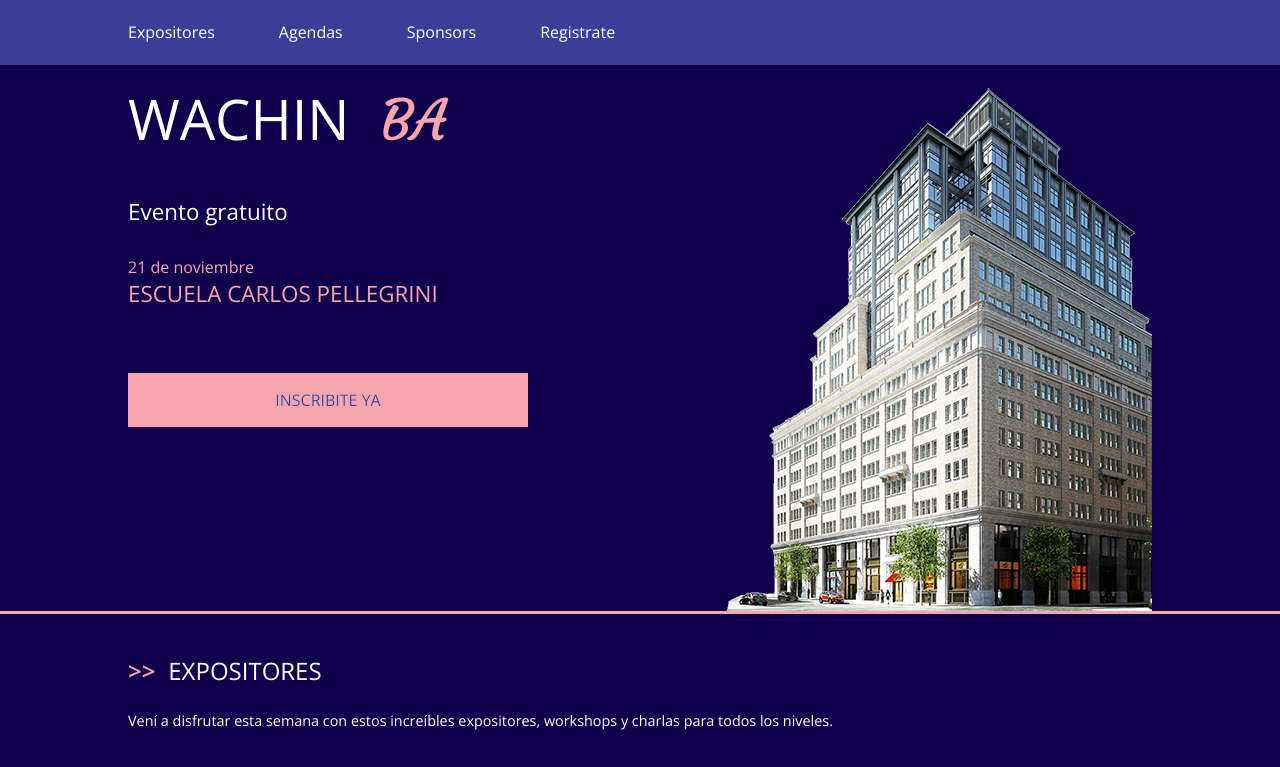
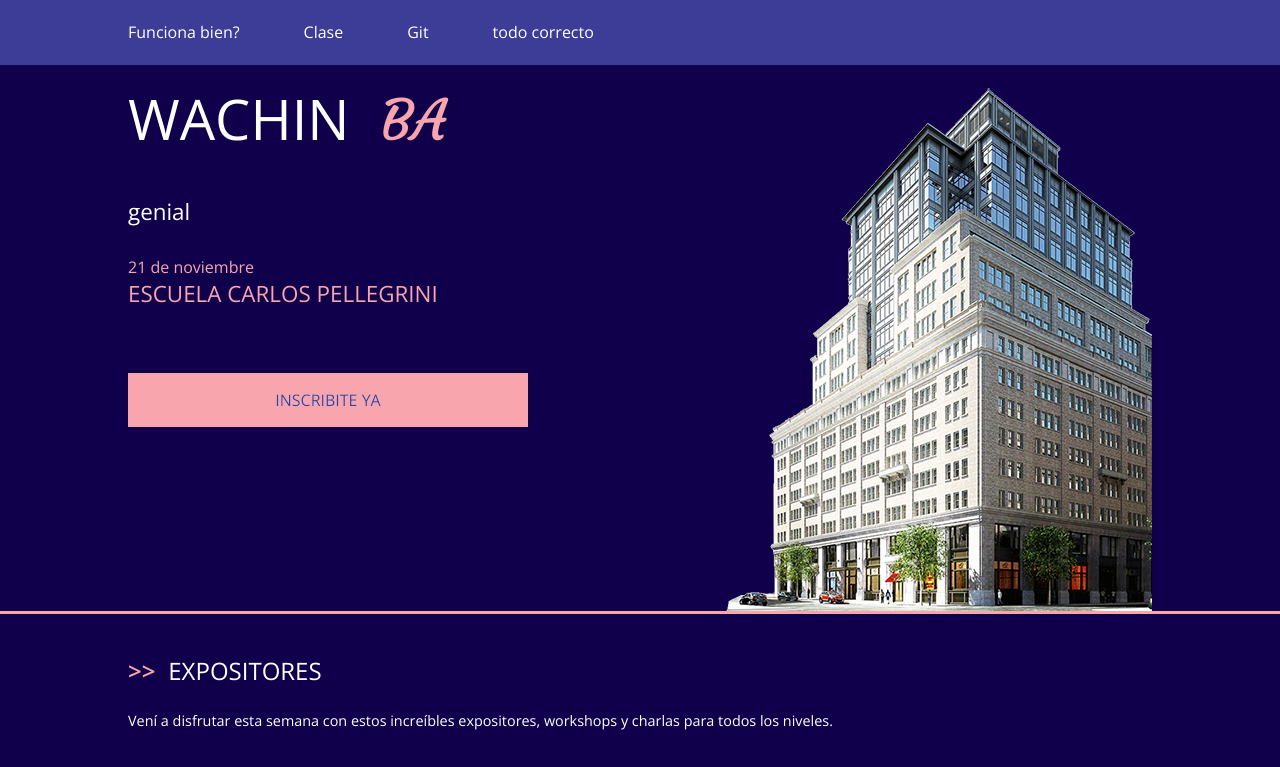
Before and after one commit to lucacore/sitio, a plain HTML site: page index.html in a window 1280 px wide. Shown: the top 767 px of the page. Drawn offline with nearby package versions, Linux system fonts and the light colour scheme.

Commit message:
Modifique algunas cosas

```diff
--- a/index.html
+++ b/index.html
@@ -13,16 +13,16 @@
 			<nav class="main-nav wrapper">
 				<ul class="main-nav__group">
 					<li class="main-nav__item">
-						<a href="#expositores" class="main-nav__link anchorLink">Expositores</a>
+						<a href="#expositores" class="main-nav__link anchorLink">Funciona bien?</a>
 					</li>
 					<li class="main-nav__item">
-						<a href="#agenda" class="main-nav__link anchorLink">Agendas</a>
+						<a href="#agenda" class="main-nav__link anchorLink">Clase</a>
 					</li>
 					<li class="main-nav__item">
-						<a href="#sponsors" class="main-nav__link anchorLink">Sponsors</a>
+						<a href="#sponsors" class="main-nav__link anchorLink">Git</a>
 					</li>
 					<li class="main-nav__item">
-						<a href="#registrate" class="main-nav__link anchorLink">Registrate</a>
+						<a href="#registrate" class="main-nav__link anchorLink">todo correcto</a>
 					</li>
 				</ul>
 			</nav><!-- Cierra .main-nav! -->
@@ -32,7 +32,7 @@
 			<div class="main-header">
 				<div class="main-header__content">
 					<h1>wachin <span>BA</span></h1>
-					<h2>Evento gratuito</h2>
+					<h2>genial</h2>
 					<time datetime="2016-11-21">21 de noviembre</time>
 					<h3>Escuela Carlos Pellegrini</h3>
 					<a href="#registrate" class="btn anchorLink">Inscribite ya</a>
```
